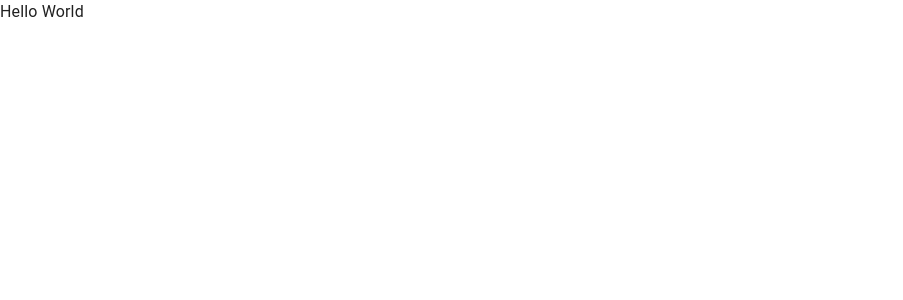
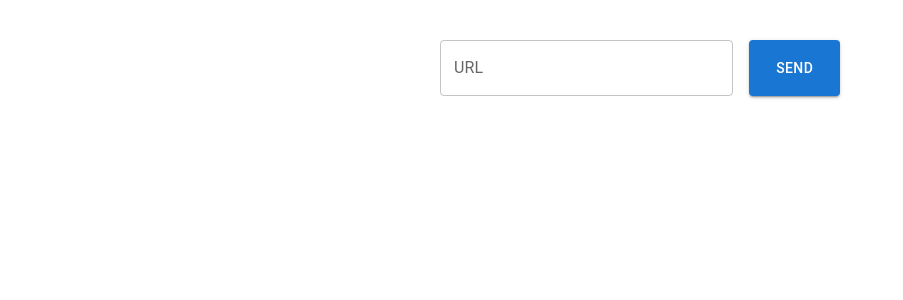
Before and after one commit to Nick-Fran/react-electron-api-client, a React (Vite) app: page / in a window 1280 px wide. Shown: the top 300 px of the page, without its empty margins (0-903 px from the left). Built offline with nearby package versions, Linux system fonts and the light colour scheme.

Commit message:
feat: adding url field and send button

```diff
--- a/src/App.tsx
+++ b/src/App.tsx
@@ -1,9 +1,27 @@
+import { Box, Button, TextField } from "@mui/material"
+import React from "react";
+
 const App = () => {
 
+  const [url, setUrl] = React.useState("");
+
+  const handleSendRequest = () => {
+    console.log("Sending request to ", url)
+  }
+
   return (
-    <>
-      Hello World
-    </>
+    <Box sx={{ display: 'flex', gap: 2, width: 400, margin: 'auto', marginTop: 5 }}>
+      <TextField
+        sx={{ flex: 10 }}
+        id="outlined-basic"
+        label="URL"
+        variant="outlined"
+        value={url}
+        onChange={(event: React.ChangeEvent<HTMLInputElement>) => {
+          setUrl(event.target.value);
+        }} />
+      <Button sx={{ flex: 2 }} variant="contained" onClick={handleSendRequest}>SEND</Button>
+    </Box>
   )
 }
 
```
